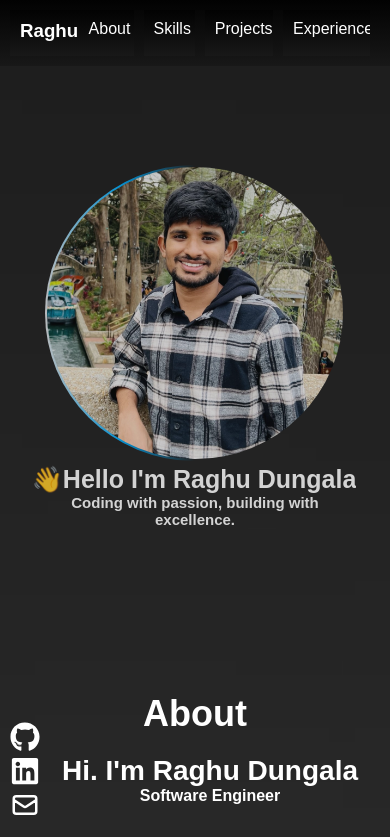
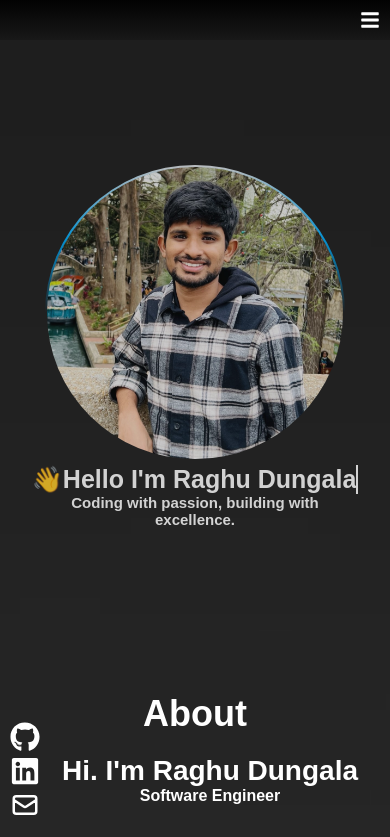
Before and after one commit to raghudungala/portfolio, a React (Create React App) app: page / in a window 390 px wide. Shown: the top 837 px of the page. Built offline with nearby package versions, Linux system fonts and the light colour scheme.

Commit message:
CSS changes

```diff
--- a/src/components/Header.js
+++ b/src/components/Header.js
@@ -1,24 +1,61 @@
-import React from 'react';
+import React, { useState } from 'react';
 import { Link } from 'react-scroll';
 import {
+  FaBars,
   FaGithub,
   FaLinkedin,
+  FaTimes
 } from 'react-icons/fa';
 import { HiOutlineMail } from 'react-icons/hi';
 import "../styles/header.css"
 
 
 const Header = () => {
+
+  const [nav, setNav] = useState(false)
+  const [slide, setSlide] = useState(false)
+
+  const handleNav = () => {
+    setNav(!nav)
+    setSlide(!slide)
+  }
+
+  const handleClose = () => {
+    setNav(!nav)
+  }
   return (
     <header>
       <nav className="main-navigation">
-        <ul>
-          <li className="logo nav_button"><Link to="welcomepage" smooth={true} duration={500}><h3>Raghu</h3></Link></li>
-          <li className='nav_button'><Link to="about" smooth={true} offset={-70} duration={500}>About</Link></li>
-          <li className='nav_button'><Link to="skills" smooth={true} offset={-50} duration={500}>Skills</Link></li>
-          <li className='nav_button'><Link to="projects" smooth={true} offset={-50} duration={500}>Projects</Link></li>
-          <li className='nav_button'><Link to="experience" smooth={true} offset={20} duration={500}>Experience</Link></li>
+        <ul className={nav ? 'nav-menu active' : 'nav-menu'}>
+          <li>
+            <Link className='logo nav_button' onClick={handleClose} activeClass="active" to="welcomepage" smooth={true} duration={500}>
+              Raghu
+            </Link>
+          </li>
+          <li>
+            <Link className='nav_button' onClick={handleClose} activeClass="active" to="about" smooth={true} offset={-70} duration={500}>
+              About
+            </Link>
+          </li>
+          <li>
+            <Link className='nav_button' onClick={handleClose} activeClass="active" to="skills" smooth={true} offset={-50} duration={500}>
+              Skills
+            </Link>
+          </li>
+          <li>
+            <Link className='nav_button' onClick={handleClose} activeClass="active" to="projects" smooth={true} offset={-50} duration={500}>
+              Projects
+            </Link>
+          </li>
+          <li>
+            <Link className='nav_button' onClick={handleClose} activeClass="active" to="experience" smooth={true} offset={20} duration={500}>
+              Experience
+            </Link>
+          </li>
         </ul>
+        <div className="hamburger" onClick={handleNav} >
+          {nav ? (<FaTimes size={20} style={{ color: '#ffffff' }} />) : (<FaBars style={{ color: '#ffffff' }} size={20} />)}
+        </div>
       </nav>
       <div className="side-ribbon">
         <ul className="ribbon-links">
--- a/src/components/welcomepage.js
+++ b/src/components/welcomepage.js
@@ -11,8 +11,8 @@ const WelcomePage = () => {
         <img src={personalImage} alt="Personal" className="user-pic"></img>
       </div>
       <h1 id="intro">
-      <span role="img" aria-label="hi">👋</span>
-      Hello I'm Raghu Dungala
+        <span role="img" aria-label="hi">👋</span>
+        Hello I'm Raghu Dungala
       </h1>
       <h2>Coding with passion, building with excellence.</h2>
 
--- a/src/styles/header.css
+++ b/src/styles/header.css
@@ -1,9 +1,7 @@
-
-.nav_button{
+.nav_button {
   position: relative;
   overflow: hidden;
   padding: 10px;
-    background-image: linear-gradient(#020202, #181818);
 }
 
 header {
@@ -11,7 +9,6 @@ header {
   top: 0;
   left: 0;
   width: 100%;
-    padding: 10px;
   z-index: 1;
   background-image: linear-gradient(#020202, #181818);
   background-size: cover;
@@ -23,40 +20,124 @@ header {
 nav ul {
   display: flex;
   justify-content: flex-end;
-
 }
 
 .logo {
-    margin-right: auto;
+  justify-content: start;
 }
 
 nav ul li {
   display: inline-block;
-    margin-right: 10px;
 }
 
-  nav ul li a {
-    color: #fff;
-    text-decoration: none;
-  }
-
-
-.nav_button::after{
+.nav_button::after {
   content: "";
   display: block;
-    width:100%;
+  margin-left: 10px;
+  width: 90%;
   height: 4px;
   background-color: #fff;
   transform: scaleX(0);
   transform-origin: left;
   transition: tranform 10s ease;
+}
 
-}
-.nav_button:hover::after{
+.nav_button:hover::after {
   transform: scaleX(1);
 }
 
-.nav_button activate{
-    background-color: #4CAF50; /* Green background when active */
-    color: white;
+.hamburger {
+  display: none;
+  padding: 10px;
 }
+
+.nav-menu {
+  display: flex;
+  padding-top: 15px;
+}
+
+.nav-menu li {
+  color: #f6f6f6;
+  font-size: 1rem;
+  font-weight: 600;
+}
+
+@media screen and (max-width: 940px) {
+  .hamburger {
+    display: flex;
+    z-index: 5;
+    justify-content: right;
+  }
+
+  .nav-menu {
+    position: absolute;
+    flex-direction: column;
+    justify-content: center;
+    width: 60%;
+    top: 0;
+    left: -100%;
+    transition: 0.9s ease-in-out;
+  }
+
+  .active {
+    left: 0;
+  }
+
+  .nav-menu li {
+    margin: .5rem;
+  }
+
+  .nav-menu li {
+    font-size: 1.2rem;
+  }
+
+  .nav-menu li:hover {
+    border-bottom: 1px solid #aaa;
+    width: 175px;
+  }
+
+  .nav-menu button {
+    margin: 1rem auto;
+    padding: .7rem 1.5rem;
+    font-size: 1.2rem;
+    border-radius: 25px;
+    border: none;
+    background: rgba(255, 255, 255, .3);
+    width: 100%;
+    color: #f6f6f6;
+  }
+
+  .nav-menu button:hover {
+    background: rgba(255, 255, 255, .1);
+  }
+
+  .nav-menu .social-icons {
+    display: flex;
+    justify-content: space-evenly;
+    margin: 1rem;
+  }
+
+  .nav-menu .icon {
+    color: #f8f8f8cc;
+    font-size: 1.4rem;
+  }
+
+  .hide {
+    display: none;
+  }
+
+  .navbar .slide-right {
+    margin-left: 45%;
+    transition: .8s ease-in-out;
+  }
+}
+
+@media screen and (max-width: 495px) {
+  .nav-menu {
+    width: 75%;
+  }
+
+  .navbar .slide-right {
+    margin-left: 30%;
+  }
+}
--- a/src/styles/project.css
+++ b/src/styles/project.css
@@ -105,8 +105,14 @@
 }
 
 
-@media (max-width: 768px) {
+@media only screen and (max-width: 768px) {
   #projectDetails {
-    grid-template-columns: 1fr;
+    grid-template-columns: repeat(2, minmax(0, 1fr)) !important;
   }
 }
+
+@media only screen and (max-width: 480px) {
+  #projectDetails {
+    grid-template-columns: repeat(1, minmax(0, 1fr)) !important;
+  }
+}
```
Also changed, not shown: src/components/ProjectSection.js (+14 -14 lines), src/styles/about.css (+6 -4 lines), src/styles/welcomepage.css (+8 -5 lines). Lines whose indentation alone changed are shown as unchanged.
